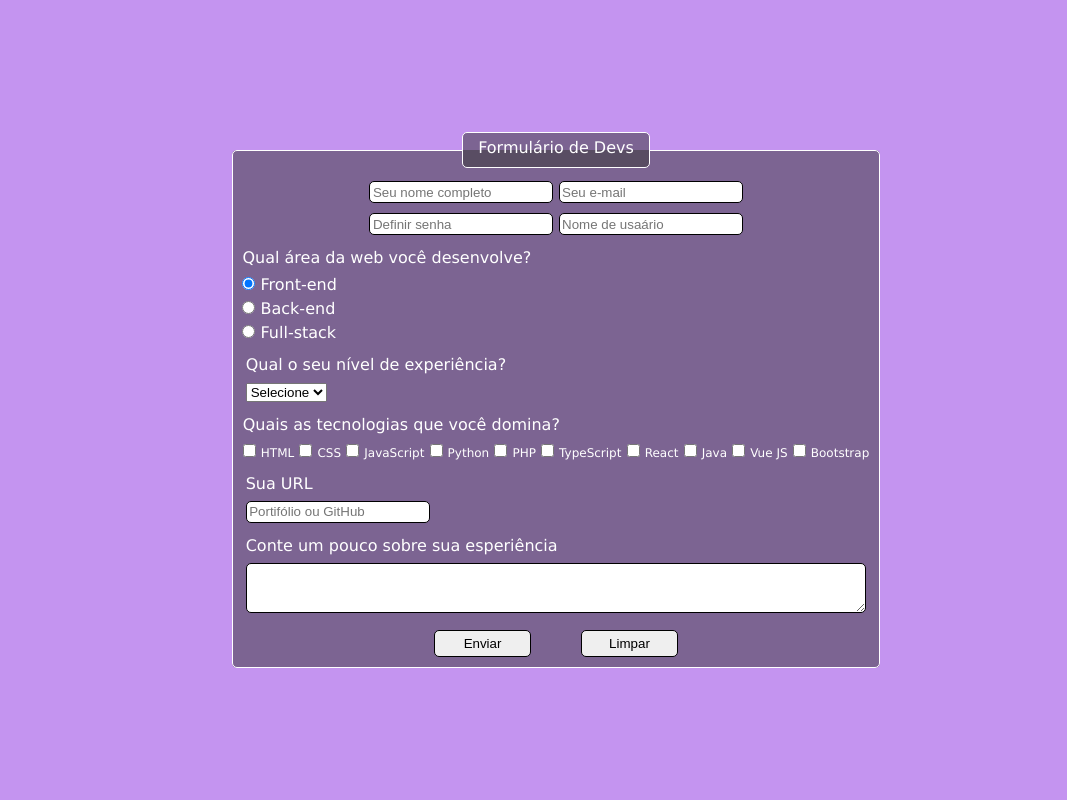
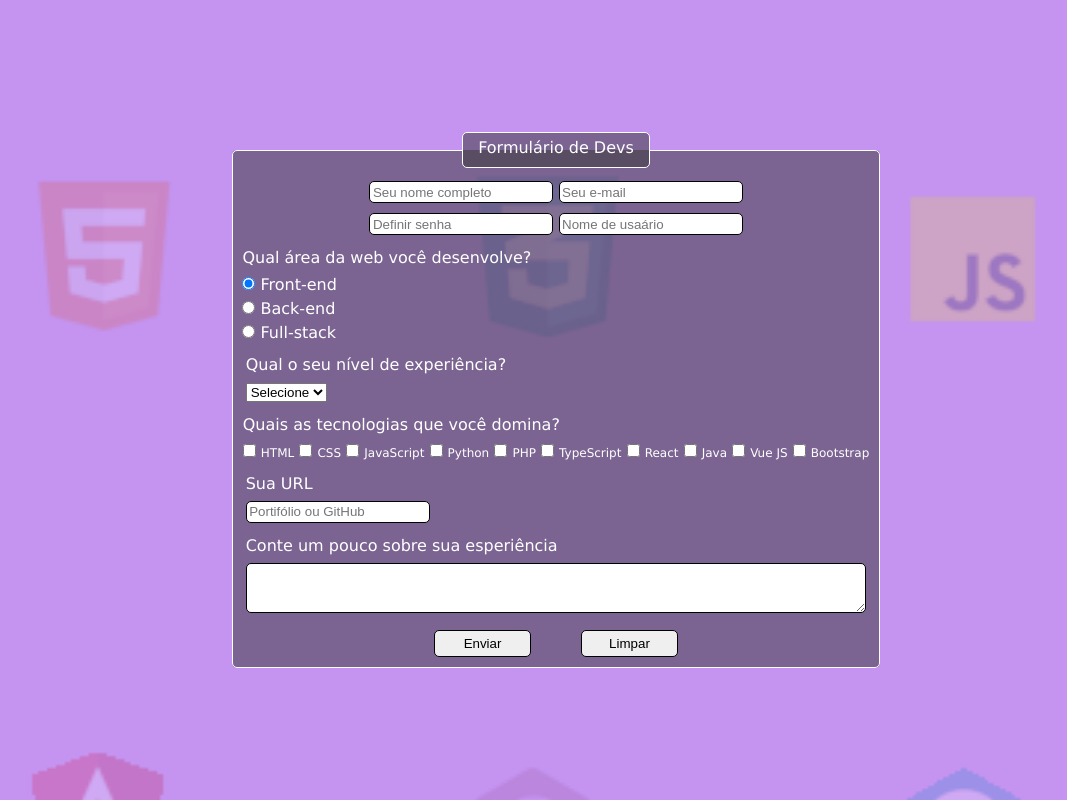
Before and after one commit to gabriel-mdsl/projeto-1, a plain HTML site: page index.html in a window 1280 px wide. Shown: the whole page, without its empty margins (84-1151 px from the left). Drawn offline with Linux system fonts and the light colour scheme.

Commit message:
pagina de cadastro

```diff
--- a/src/css/estilos.css
+++ b/src/css/estilos.css
@@ -3,6 +3,22 @@
     padding: 0;
     box-sizing: border-box;
 }
+
+body::before {
+    content: "";
+    display: block;
+    position: absolute;
+    top: 0;
+    left: 0;
+    width: 100%;
+    height: 100%;
+    background-image: url(../imagens/programation-icons.png);
+    background-repeat: no-repeat;
+    background-size: cover;
+    z-index: -1;
+    opacity: 0.2;
+}
+
 
 body {
     background-color: rgb(138, 43, 226, 0.5);
--- a/src/css/responsivo.css
+++ b/src/css/responsivo.css
@@ -1,3 +1,20 @@
+@media (max-width: 1300px) {
+    body::before {
+        content: "";
+        display: block;
+        position: absolute;
+        top: 0;
+        left: 0;
+        width: 100%;
+        height: 100%;
+        background-image: url(../imagens/background-programing-order.png);
+        background-repeat: no-repeat;
+        background-size: cover;
+        z-index: -1;
+        opacity: 0.2;
+    }
+}
+
 @media (max-width: 727px) {
     .input-label {
         text-align: center;
```
Also changed, not shown: src/imagens/background-programing-order.png (added), src/imagens/programation-icons.png (added).
